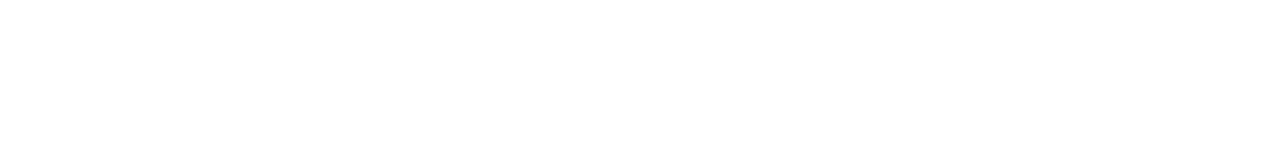
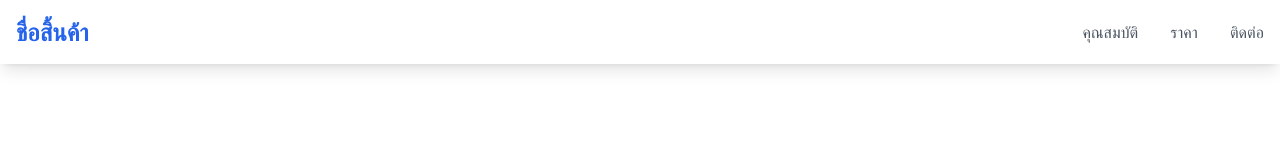
Before and after one commit to Thanapotn/product-landing-page, a plain HTML site: page index.html in a window 1280 px wide. Drawn offline with nearby package versions, Linux system fonts and the light colour scheme.

Commit message:
เพิ่มเมนูนําทางแบบ Responsive

```diff
--- a/index.html
+++ b/index.html
@@ -7,9 +7,20 @@
         <script src="https://cdn.tailwindcss.com"></script>
     </head>
     <body>
-        <header>
-        <!-- สวนเมนูนําทาง ่ -->
-        </header>
+        <header class="bg-white shadow-lg fixed w-full top-0">
+            <nav class="container mx-auto px-4 py-4">
+            <div class="flex justify-between items-center">
+            <div class="text-2xl font-bold text-blue-600">
+            ชื่อสิ้นค้า
+            </div>
+            <div class="hidden md:flex space-x-8">
+            <a href="#features" class="text-gray-600 hover:text-blue-600">คุณสมบัติ</a>
+            <a href="#pricing" class="text-gray-600 hover:text-blue-600">ราคา</a>
+            <a href="#contact" class="text-gray-600 hover:text-blue-600">ติดต่อ</a>
+            </div>
+            </div>
+            </nav>
+           </header>
 
         <main>
         <!-- เนื้อหาหลัก -->
```
